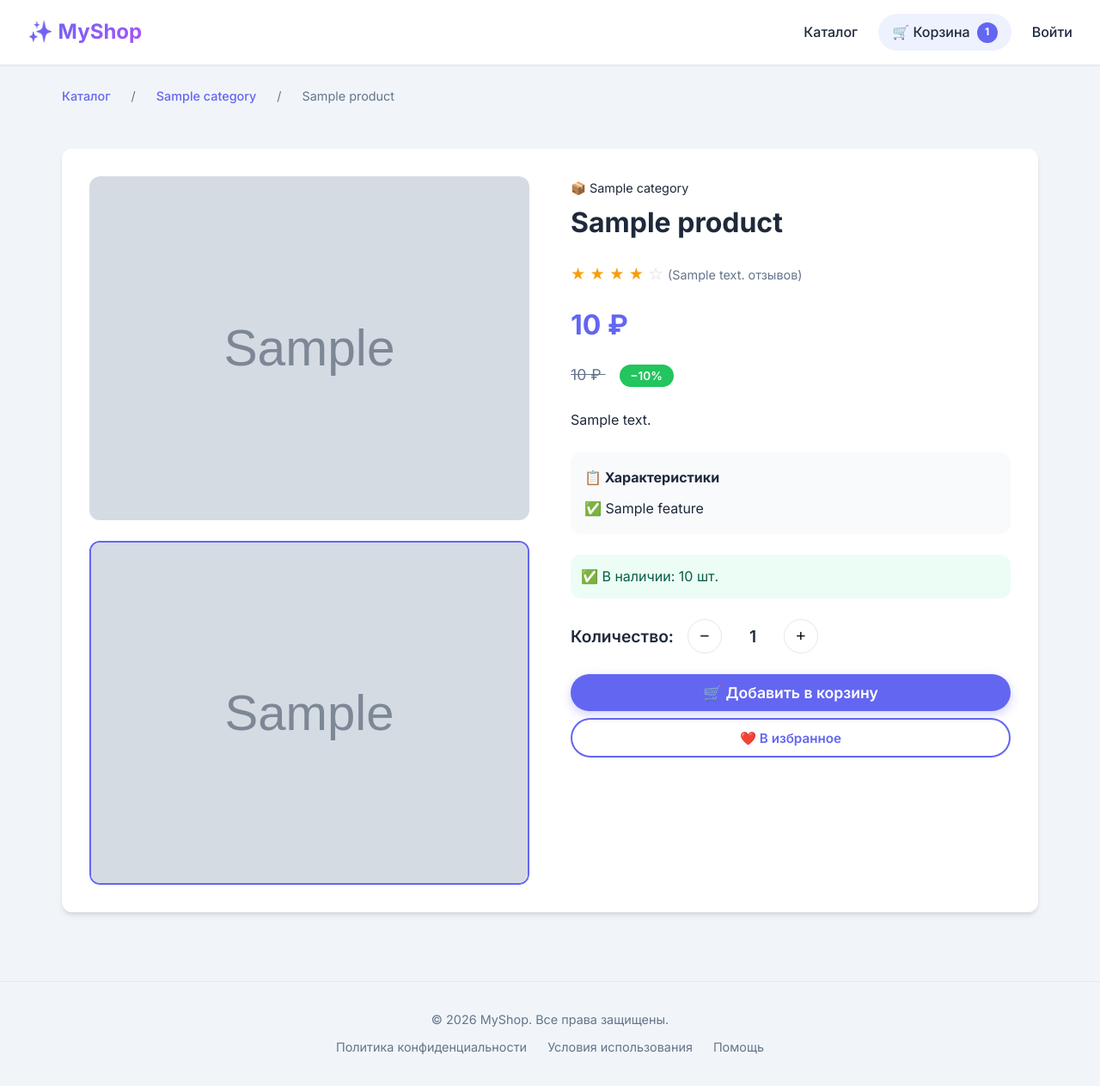
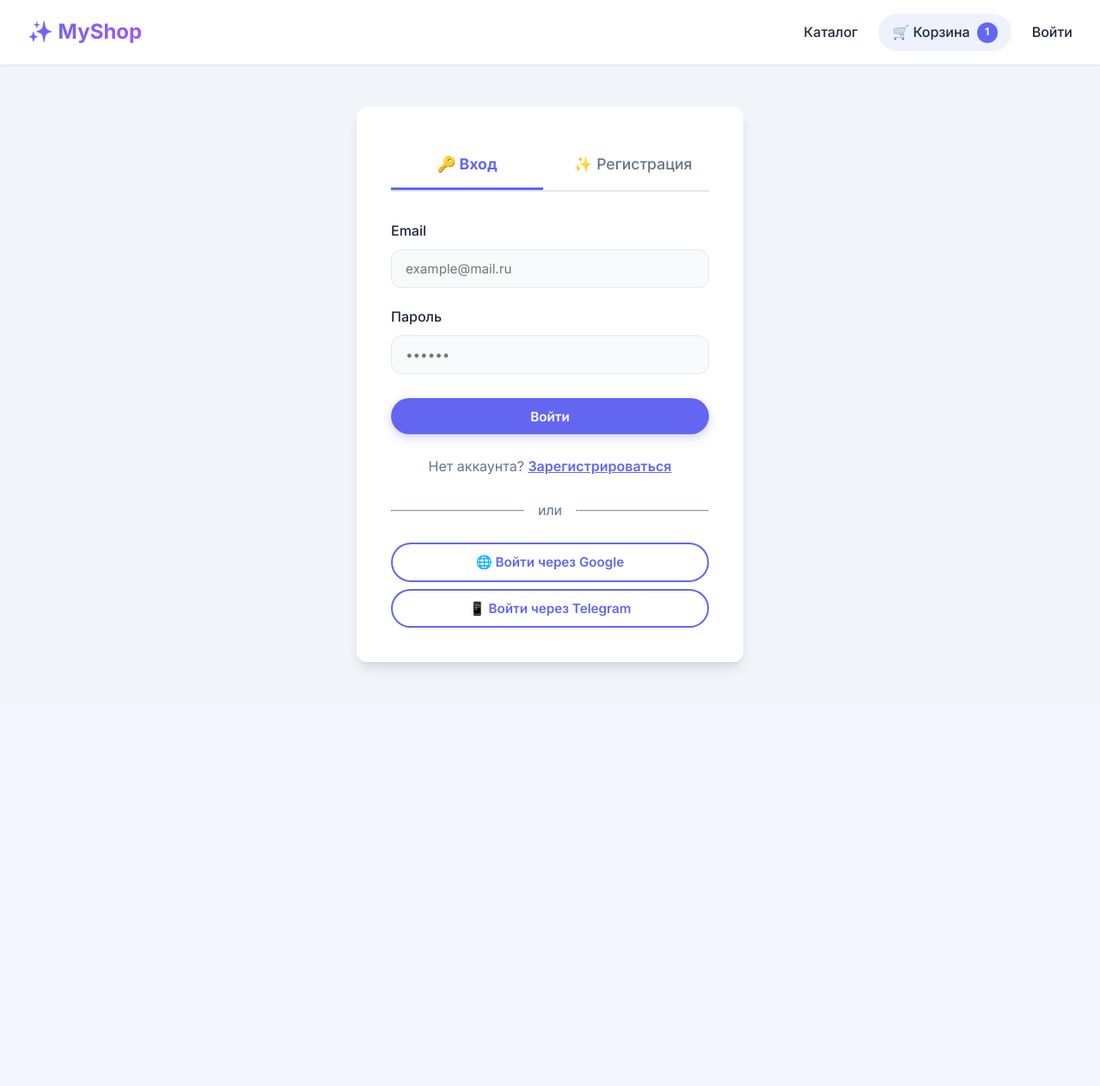
Before and after one commit to SubOfTheDarkness/sqlflask_bd_kkmt, a Flask app: template app/templates/auth/login.html in a window 1280 px wide. Shown: the whole page at 86% size. After the commit the page ends 782 px from the top, so only its background shows below. Run offline with Flask 3, Linux system fonts and the light colour scheme; the template is opened without the code that fills it: most values are stand-ins (such as "Sample title", 1, 10 or a date in 2020); grey boxes marked "Sample" are stand-in pictures.

Commit message:
Починил html файлы 	modified:   app/cart.py 	modified:   app/catalogue.py 	new file:   app/static/images/oranges.jpg 	modified:   app/templates/admin/admin.html 	modified:   app/templates/auth/login.html 	modified:   app/templates/cart/cart.html 	modified:   app/templates/cart/checkout.html 	modified:   app/templates/catalogue/catalog.html 	modified:   app/templates/catalogue/product.html 	modified:   instance/flaskr.sqlite

```diff
--- a/app/templates/auth/login.html
+++ b/app/templates/auth/login.html
@@ -1,148 +1,100 @@
 {% extends "base.html" %}
 
-{% block title %}{{ product.name }} — MyShop{% endblock %}
+{% block title %}Вход — MyShop{% endblock %}
+
+{% block footer %}{% endblock %}
 
 {% block extra_head %}
 <style>
-  .gallery-thumb {
-    width: 70px;
-    height: 70px;
-    object-fit: cover;
-    border-radius: 8px;
-    cursor: pointer;
-    opacity: 0.6;
+  .tab-link {
+    flex: 1;
+    padding: 0.75rem;
+    text-align: center;
+    text-decoration: none;
+    font-size: 1.1rem;
+    color: #64748b;
+    font-weight: 500;
   }
-  .gallery-thumb.active {
-    opacity: 1;
-    border: 2px solid #6366f1;
-  }
-  .stock-badge {
-    margin-bottom: 1rem;
-    padding: 0.75rem;
-    border-radius: 12px;
-  }
-  .stock-in-stock {
-    background: #ecfdf5;
-    color: #065f46;
-  }
-  .stock-out {
-    background: #fef2f2;
-    color: #991b1b;
-  }
-  .btn-disabled {
-    opacity: 0.5;
-    cursor: not-allowed;
+  .tab-link.active {
+    color: #6366f1;
+    border-bottom: 3px solid #6366f1;
+    font-weight: 700;
   }
 </style>
 {% endblock %}
 
-{% block breadcrumbs %}
-<nav style="max-width:1200px; margin:1.5rem auto 0; padding:0 2rem; font-size:0.9rem; color:#64748b;">
-  <a href="{{ url_for('main.catalog') }}" style="color:#6366f1; text-decoration:none;">Каталог</a> /
-  <a href="{{ url_for('main.catalog') }}" style="color:#6366f1; text-decoration:none;">{{ product.category }}</a> /
-  <span style="color:#64748b;">{{ product.name }}</span>
-</nav>
-{% endblock %}
+{% block content %}
+<div class="auth-form">
 
-{% block content %}
-<main class="container" style="margin-top:1rem;">
-  <div class="product-detail">
+  {% set active_tab = request.args.get('tab', 'login') %}
 
-    <!-- Галерея -->
-    <div class="gallery">
-      <img src="{{ product.image }}" alt="{{ product.name }}" style="width:100%; border-radius:12px;">
-      {% if product.gallery %}
-      <div style="display:flex; gap:0.5rem; margin-top:1rem;">
-        {% for img in product.gallery %}
-        <img src="{{ img }}" alt="Фото {{ loop.index }}"
-             class="gallery-thumb {% if loop.first %}active{% endif %}">
-        {% endfor %}
-      </div>
-      {% endif %}
+  <!-- Табы -->
+  <div style="display:flex; gap:1rem; margin-bottom:2rem; border-bottom:2px solid #e2e8f0;">
+    <a href="?tab=login" class="tab-link {% if active_tab == 'login' %}active{% endif %}">
+      🔑 Вход
+    </a>
+    <a href="?tab=register" class="tab-link {% if active_tab == 'register' %}active{% endif %}">
+      ✨ Регистрация
+    </a>
   </div>
 
-    <!-- Информация -->
-    <div class="info">
-      {% set icons = {'Электроника': '📱', 'Одежда': '👕', 'Книги': '📚', 'Аксессуары': '🎒'} %}
-      <span class="category" style="font-size:0.9rem;">
-        {{ icons.get(product.category, '📦') }} {{ product.category }}
-      </span>
+  {% if active_tab == 'register' %}
 
-      <h1>{{ product.name }}</h1>
+  <form method="POST" action="{{ url_for('auth.register') }}">
+    <div class="form-group">
+      <label>Имя</label>
+      <input type="text" name="username" placeholder="Иван">
+    </div>
+    <div class="form-group">
+      <label>Email</label>
+      <input type="email" name="email" placeholder="example@mail.ru" required>
+    </div>
+    <div class="form-group">
+      <label>Пароль</label>
+      <input type="password" name="password" placeholder="Минимум 6 символов" required>
+    </div>
+    <button type="submit" class="btn btn-primary" style="width:100%;">
+      Зарегистрироваться
+    </button>
+  </form>
 
-      <!-- Рейтинг -->
-      <div style="font-size:1.2rem; margin:0.5rem 0;">
-        {% for i in range(product.rating|int) %}
-          <span style="color:#f59e0b;">★</span>
-        {% endfor %}
-        {% if (product.rating - product.rating|int) >= 0.5 %}
-          <span style="color:#f59e0b;">★</span>
+  <p style="text-align:center; margin-top:1.5rem; color:#64748b;">
+    Уже есть аккаунт? <a href="?tab=login" style="color:#6366f1; font-weight:600;">Войти</a>
+  </p>
+
+  {% else %}
+
+  <form method="POST" action="{{ url_for('auth.login') }}">
+    <div class="form-group">
+      <label>Email</label>
+      <input type="email" name="email" placeholder="example@mail.ru" required>
+    </div>
+    <div class="form-group">
+      <label>Пароль</label>
+      <input type="password" name="password" placeholder="••••••" required>
+    </div>
+    <button type="submit" class="btn btn-primary" style="width:100%; margin-top:0.5rem;">
+      Войти
+    </button>
+  </form>
+
+  <p style="text-align:center; margin-top:1.5rem; color:#64748b;">
+    Нет аккаунта? <a href="?tab=register" style="color:#6366f1; font-weight:600;">Зарегистрироваться</a>
+  </p>
+
   {% endif %}
-        {% for i in range(5 - product.rating|int - (1 if (product.rating - product.rating|int) >= 0.5 else 0)) %}
-          <span style="color:#d1d5db;">☆</span>
-        {% endfor %}
-        <span style="color:#64748b; font-size:0.9rem;">({{ product.reviews }} отзывов)</span>
+
+  <div style="display:flex; align-items:center; gap:1rem; margin:1.5rem 0; color:#64748b;">
+    <hr style="flex:1; border-color:#e2e8f0;">
+    <span>или</span>
+    <hr style="flex:1; border-color:#e2e8f0;">
   </div>
 
-      <!-- Цена -->
-      <div style="font-size:2rem; font-weight:700; color:#6366f1; margin:1rem 0;">
-        {{ "{:,.0f}".format(product.price).replace(",", " ") }} ₽
+  <button class="btn btn-outline" style="width:100%; margin-bottom:0.5rem;">
+    🌐 Войти через Google
+  </button>
+  <button class="btn btn-outline" style="width:100%;">
+    📱 Войти через Telegram
+  </button>
 </div>
-
-      {% if product.old_price %}
-      <span style="font-size:1.1rem; color:#64748b; text-decoration:line-through; margin-right:1rem;">
-        {{ "{:,.0f}".format(product.old_price).replace(",", " ") }} ₽
-      </span>
-      {% endif %}
-
-      {% if product.discount %}
-      <span style="background:#22c55e; color:white; padding:0.3rem 0.8rem; border-radius:100px; font-size:0.85rem; font-weight:600;">
-        −{{ product.discount }}%
-      </span>
-      {% endif %}
-
-      <p style="margin:1.5rem 0; line-height:1.7;">{{ product.description }}</p>
-
-      <!-- Характеристики -->
-      {% if product.features %}
-      <div style="background:#f8fafc; border-radius:12px; padding:1rem; margin-bottom:1.5rem;">
-        <h4 style="margin-bottom:0.5rem;">📋 Характеристики</h4>
-        <ul style="list-style:none; padding:0; display:grid; grid-template-columns:1fr 1fr; gap:0.5rem;">
-          {% for feature in product.features %}
-          <li>✅ {{ feature }}</li>
-          {% endfor %}
-        </ul>
-      </div>
-      {% endif %}
-
-      <!-- Наличие -->
-      <div class="stock-badge {% if product.stock > 0 %}stock-in-stock{% else %}stock-out{% endif %}">
-        {% if product.stock > 0 %}
-          ✅ В наличии: {{ product.stock }} шт.
-        {% else %}
-          ❌ Нет в наличии
-        {% endif %}
-      </div>
-
-      <!-- Количество -->
-      {% if product.stock > 0 %}
-      <div class="quantity-selector">
-        <span>Количество:</span>
-        <button>−</button>
-        <span>1</span>
-        <button>+</button>
-      </div>
-      {% endif %}
-
-      <!-- Кнопки -->
-      <button class="btn btn-primary {% if product.stock == 0 %}btn-disabled{% endif %}"
-              style="width:100%; font-size:1.1rem; margin-bottom:0.5rem;"
-              {% if product.stock == 0 %}disabled{% endif %}>
-        {% if product.stock > 0 %}🛒 Добавить в корзину{% else %}⛔ Нет в наличии{% endif %}
-      </button>
-
-      <button class="btn btn-outline" style="width:100%;">❤️ В избранное</button>
-    </div>
-  </div>
-</main>
 {% endblock %}
```
Also changed, not shown: app/cart.py (+10 -38 lines), app/catalogue.py (+15 -71 lines), app/templates/admin/admin.html (+8 -23 lines), app/templates/cart/cart.html (+6 -6 lines), app/templates/cart/checkout.html (+12 -18 lines), app/templates/catalogue/catalog.html (+20 -15 lines), app/templates/catalogue/product.html (+21 -76 lines), app/static/images/oranges.jpg (added), instance/flaskr.sqlite. Lines whose indentation alone changed are shown as unchanged.
